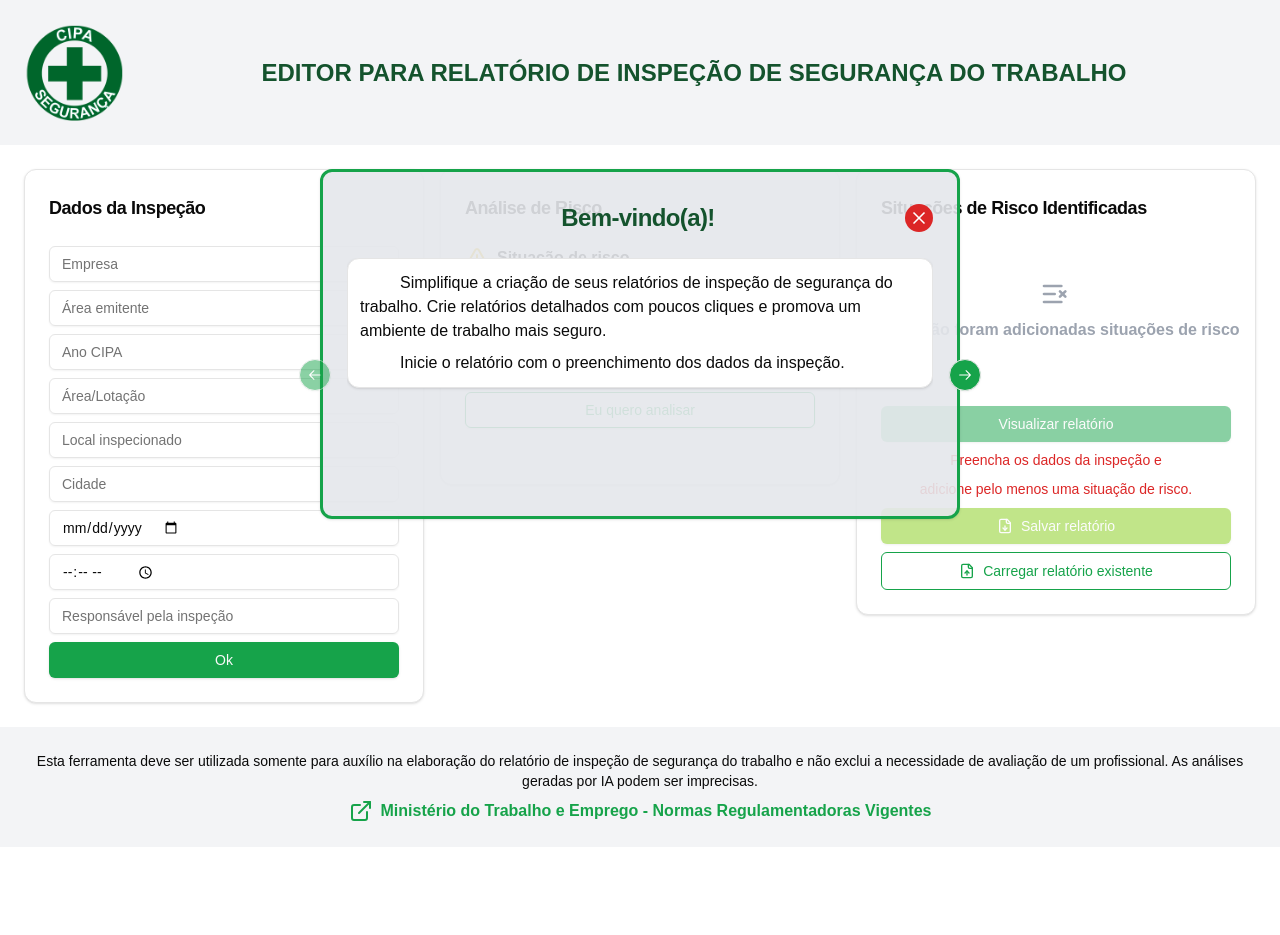
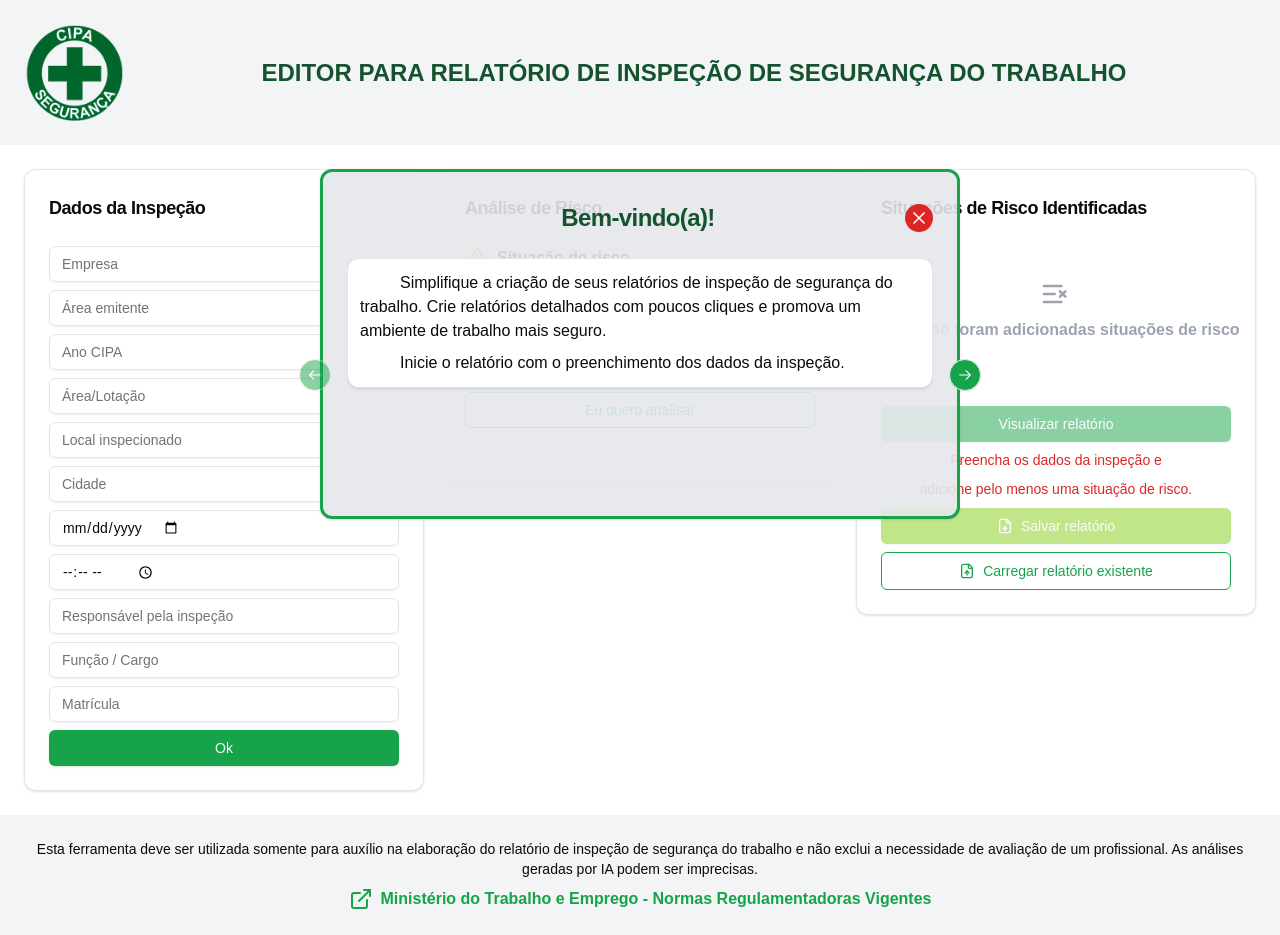
Before and after one commit to ricardoabicalhob/segurancanotrabalho, a Next.js app: page / in a window 1280 px wide. Before the commit the page ends 847 px from the top, so only its background shows below. Built offline with nearby package versions, Linux system fonts and the light colour scheme.

Commit message:
Inserção da função do responsável pela inspeção

```diff
--- a/src/app/InspectionInformationForm/_components/inspection-information-form.tsx
+++ b/src/app/InspectionInformationForm/_components/inspection-information-form.tsx
@@ -33,6 +33,12 @@ export const formInspectionInformationSchema = z.object({
     }),
     hora: z.string(),
     responsavelPelaInspecao: z.string().min(2, {
+
+    }),
+    funcaoResponsavelPelaInspecao: z.string().min(2, {
+
+    }),
+    matriculaResponsavelPelaInspecao: z.string().min(2, {
 
     })
 })
@@ -76,6 +82,8 @@ export default function InspectionInformationForm({ onAddInspectionInformations,
             }
             setValue('hora', inspectionInformations.hora)
             setValue('responsavelPelaInspecao', inspectionInformations.responsavelPelaInspecao)
+            setValue('funcaoResponsavelPelaInspecao', inspectionInformations.funcaoResponsavelPelaInspecao)
+            setValue('matriculaResponsavelPelaInspecao', inspectionInformations.matriculaResponsavelPelaInspecao)
 
             setIsSaved(true)
         }
@@ -98,6 +106,8 @@ export default function InspectionInformationForm({ onAddInspectionInformations,
                     <Input className='text-base md:text-sm' disabled={isSaved} type='date' placeholder='Data' {...register('data')} />
                     <Input className='text-base md:text-sm' disabled={isSaved} type='time' placeholder='Hora' {...register('hora')} />
                     <Input className='text-base md:text-sm' disabled={isSaved} placeholder='Responsável pela inspeção' {...register('responsavelPelaInspecao')} />
+                    <Input className='text-base md:text-sm' disabled={isSaved} placeholder='Função / Cargo' {...register('funcaoResponsavelPelaInspecao')} />
+                    <Input className='text-base md:text-sm' disabled={isSaved} placeholder='Matrícula' {...register('matriculaResponsavelPelaInspecao')} />
 
                     {
                         isSaved && <Button onClick={()=> setIsSaved(!isSaved)} className="bg-lime-500 hover:bg-lime-300">
--- a/src/components/Report/index.tsx
+++ b/src/components/Report/index.tsx
@@ -100,8 +100,9 @@ export default function Report( { listRisks, inspectionInformations, onReadyRepo
                 </div>
             }
             <div className="border-t-2 px-24 py-3 mt-32 border-gray-500">
-                <p className="text-center antialiased font-bold">{inspectionInformations.responsavelPelaInspecao}</p>
-                <p className="text-center antialiased">Responsável pela inspeção</p>
+                <p className="text-center antialiased font-normal">{inspectionInformations.responsavelPelaInspecao}</p>
+                <p className="text-center antialiased font-normal">{`${inspectionInformations.funcaoResponsavelPelaInspecao} / IF: ${inspectionInformations.matriculaResponsavelPelaInspecao}`}</p>
+                <p className="text-center antialiased font-bold">Responsável pela inspeção</p>
             </div>
             <div className=" flex flex-row gap-2 py-10">
                 <Button id='voltar' className={`bg-green-600 hover:bg-green-400 print:hidden text-base md:text-sm select-none`} onClick={()=> {onReadyReport() } } >Fechar visualização</Button>
--- a/src/lib/pdf-generate.tsx
+++ b/src/lib/pdf-generate.tsx
@@ -14,6 +14,8 @@ export type inspectionInformations = {
     data : Date
     hora :string
     responsavelPelaInspecao :string
+    funcaoResponsavelPelaInspecao :string
+    matriculaResponsavelPelaInspecao :string
 }
 
 
```
